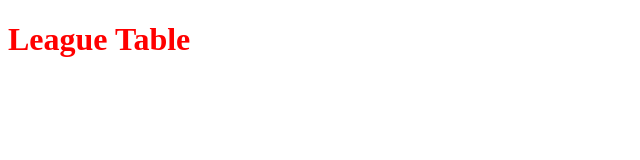
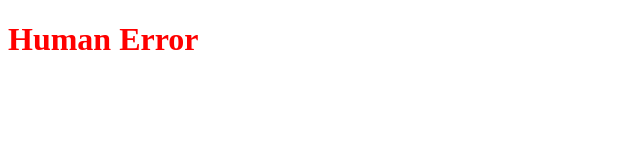
Before and after one commit to Moreneecoder/liga-primero, a React (Create React App) app: page / in a window 1280 px wide. Shown: the top 160 px of the page, without its empty margins (0-640 px from the left). Built offline with nearby package versions, Linux system fonts and the light colour scheme.

Commit message:
Map state to props in Standings container

```diff
--- a/src/components/App.js
+++ b/src/components/App.js
@@ -1,13 +1,12 @@
 import { BrowserRouter, Routes, Route } from 'react-router-dom';
-// import NavBar from '../components/NavBar';
-import Standings from './Standings';
+import StandingsContainer from '../containers/Standings';
 import Team from './Team';
 
 const App = () => (
   <BrowserRouter>
     <div className="App">
       <Routes>
-        <Route path="/" element={<Standings />} />
+        <Route path="/" element={<StandingsContainer />} />
         <Route path="/team" element={<Team />} />
       </Routes>
     </div>
--- a/src/components/Standings.js
+++ /dev/null
@@ -1,7 +0,0 @@
-const Standings = () => (
-  <div className="Standings">
-    <h1 style={{ color: 'red' }}>League Table</h1>
-  </div>
-);
-
-export default Standings;
--- /dev/null
+++ b/src/containers/Standings.js
@@ -0,0 +1,32 @@
+import { connect } from 'react-redux';
+import PropTypes from 'prop-types';
+
+const Standings = (props) => {
+  console.log(props);
+  const { books } = props;
+  return (
+    <div className="Standings">
+      <h1 style={{ color: 'red' }}>{books[1].title}</h1>
+    </div>
+  );
+};
+
+Standings.defaultProps = {
+  books: 'I no see am',
+};
+
+Standings.propTypes = {
+  books: PropTypes.arrayOf(PropTypes.shape({
+    id: PropTypes.number.isRequired,
+    title: PropTypes.string.isRequired,
+    category: PropTypes.string.isRequired,
+  })),
+};
+
+const mapStateToProps = (state) => ({
+  books: state.books,
+});
+
+const StandingsContainer = connect(mapStateToProps)(Standings);
+
+export default StandingsContainer;
--- a/src/index.js
+++ b/src/index.js
@@ -1,12 +1,40 @@
 import React from 'react';
 import ReactDOM from 'react-dom';
+import { createStore } from 'redux';
+import { Provider } from 'react-redux';
 import './index.css';
 import App from './components/App';
 import reportWebVitals from './reportWebVitals';
 
+const initState = {
+  books: [
+    {
+      id: 1,
+      title: 'The New Man',
+      category: 'History',
+    },
+    {
+      id: 2,
+      title: 'Human Error',
+      category: 'Action',
+    },
+    {
+      id: 3,
+      title: 'Aztec Blood',
+      category: 'History',
+    },
+  ],
+};
+
+const rootReducer = () => initState;
+
+const store = createStore(rootReducer);
+
 ReactDOM.render(
   <React.StrictMode>
-    <App />
+    <Provider store={store}>
+      <App />
+    </Provider>
   </React.StrictMode>,
   document.getElementById('root'),
 );
```
